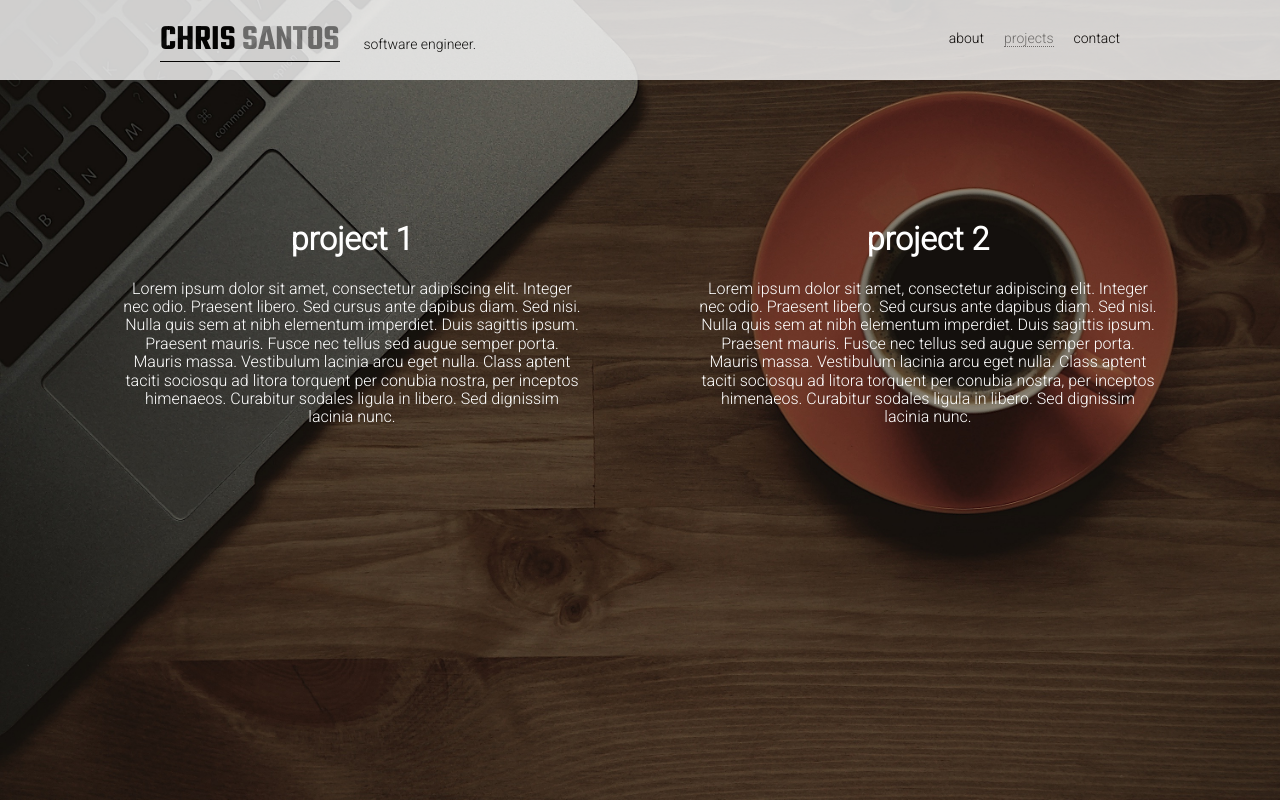
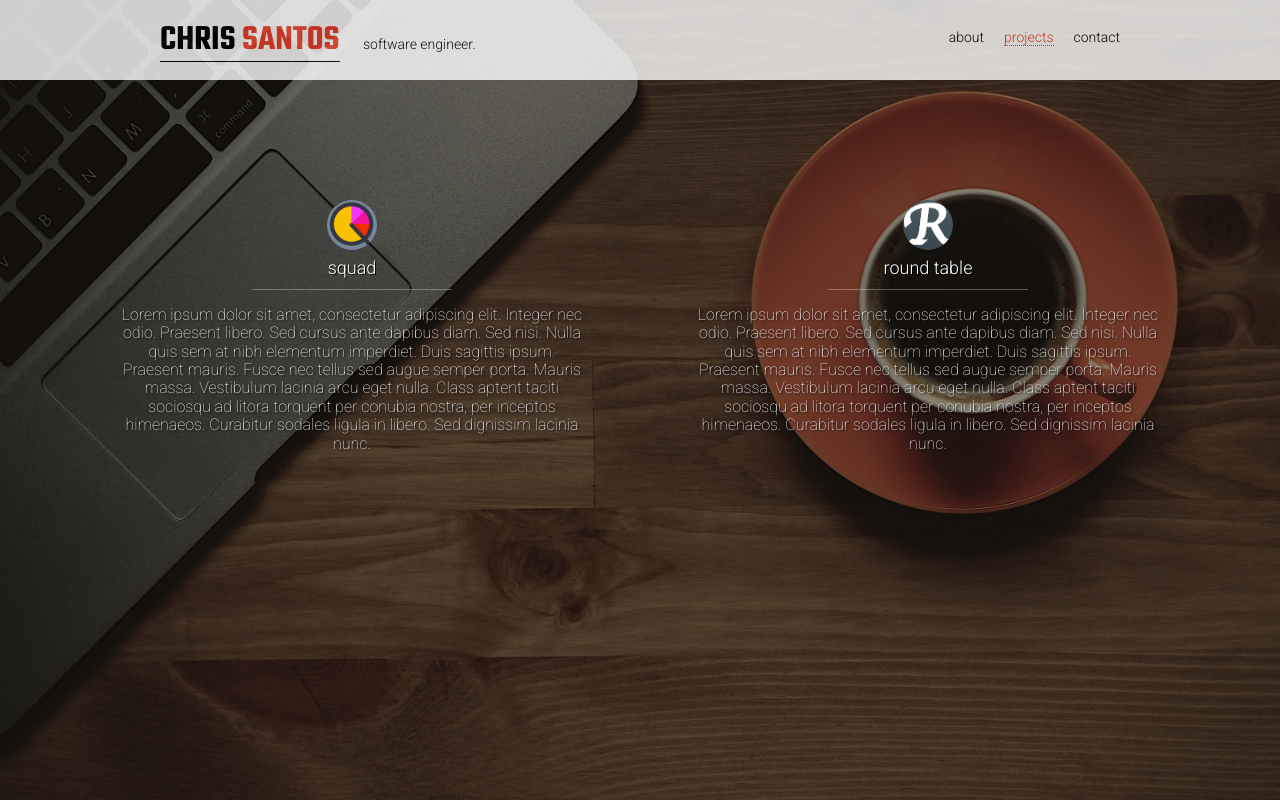
Before and after one commit to csan21/csan21.github.io, a plain HTML site: page index.html in a window 1280 px wide. Both pictures are taken after a click on the link "projects". Drawn offline with nearby package versions, Linux system fonts and the light colour scheme.

Commit message:
Add photo and project logos with styling

```diff
--- a/css/styles.css
+++ b/css/styles.css
@@ -6,12 +6,34 @@ html {
   background-size: cover;
 }
 
-body, p {
+body {
   font-family: 'Roboto', sans-serif;
-  font-size: 16px;
+  font-size: 14px;
+  font-weight: 300;
   margin: 0;
   padding: 0;
   width: 100%;
+}
+
+p {
+  font-family: 'Roboto', sans-serif;
+  font-size: 16px;
+  font-weight: 100;
+}
+
+h3 {
+  margin-top: 5px;
+  margin-bottom: 10px;
+  font-family: 'Roboto', sans-serif;
+  font-size: 18px;
+  font-weight: 300;
+  text-shadow: 1px 1px black;
+}
+
+h4 {
+  font-family: 'Roboto', sans-serif;
+  font-size: 16px;
+  font-weight: 300;
 }
 
 #navbar {
@@ -37,7 +59,7 @@ body, p {
 }
 
 #last-name {
-  color: grey;
+  color: #EF3F28;
 }
 
 #role {
@@ -69,12 +91,12 @@ a {
 }
 
 a.active {
-  color: grey;
-  border-bottom: 1px dotted grey;
+  color: #EF3F28;
+  border-bottom: 1px dotted #EF3F28;
 }
 
 a:hover {
-  color: grey;
+  color: #EF3F28;
 }
 
 #main {
@@ -83,6 +105,33 @@ a:hover {
   margin: 0 auto;
   padding-top: 200px;
   color: white;
+}
+
+.about-me {
+  display: flex;
+  align-items: center;
+  justify-content: center;
+}
+
+#photo {
+  border-radius: 50%;
+  width: 100px;
+  height: 100px;
+  margin-right: 20px;
+}
+
+#project {
+  border-radius: 50%;
+  width: 50px;
+  height: 50px;
+}
+
+.bio {
+  margin-top: 10%;
+}
+
+.project-info {
+  text-shadow: 1px 1px 2px black;
 }
 
 .container {
@@ -113,5 +162,13 @@ a:hover {
 }
 
 .fa-google {
-  margin-left: 40px
+  margin-left: 40px;
 }
+
+.line-break {
+  width: 200px;
+  border-bottom: 1px solid white;
+  margin-top: 10px;
+  opacity: 0.3;
+  margin: 0 auto;
+}
--- a/index.html
+++ b/index.html
@@ -5,7 +5,7 @@
     <link rel="stylesheet" type="text/css" href="css/styles.css">
     <link rel="stylesheet" type="text/css" href="css/normalize.css">
     <link href="https://fonts.googleapis.com/css?family=Teko:600" rel="stylesheet">
-    <link href="https://fonts.googleapis.com/css?family=Roboto:300" rel="stylesheet">
+    <link href="https://fonts.googleapis.com/css?family=Roboto:300,100" rel="stylesheet">
     <link rel="stylesheet" href="https://cdnjs.cloudflare.com/ajax/libs/font-awesome/4.7.0/css/font-awesome.min.css">
     <script src="https://ajax.googleapis.com/ajax/libs/jquery/3.2.1/jquery.min.js"></script>
     <script src="js/app.js"></script>
@@ -32,23 +32,30 @@
     <div id="main">
       <div class="container" id="about">
         <div class="content">
-          <h1>about</h1>
+          <div class="about-me">
+            <img id="photo" src="img/me.jpg">
+            <h4>tagline</h4>
+          </div>
 
-          <p>Lorem ipsum dolor sit amet, consectetur adipiscing elit. Integer nec odio. Praesent libero. Sed cursus ante dapibus diam. Sed nisi. Nulla quis sem at nibh elementum imperdiet. Duis sagittis ipsum. Praesent mauris. Fusce nec tellus sed augue semper porta. Mauris massa. Vestibulum lacinia arcu eget nulla. Class aptent taciti sociosqu ad litora torquent per conubia nostra, per inceptos himenaeos. Curabitur sodales ligula in libero. Sed dignissim lacinia nunc.</p>
+          <p class="bio">Lorem ipsum dolor sit amet, consectetur adipiscing elit. Integer nec odio. Praesent libero. Sed cursus ante dapibus diam. Sed nisi. Nulla quis sem at nibh elementum imperdiet. Duis sagittis ipsum. Praesent mauris. Fusce nec tellus sed augue semper porta. Mauris massa. Vestibulum lacinia arcu eget nulla. Class aptent taciti sociosqu ad litora torquent per conubia nostra, per inceptos himenaeos. Curabitur sodales ligula in libero. Sed dignissim lacinia nunc.</p>
         </div>
       </div>
 
       <div class="container" id="projects">
         <div class="content">
-          <h1>project 1</h1>
+          <img id="project" src="img/sq.png">
+          <h3>squad</h3>
+          <div class="line-break"></div>
 
-          <p>Lorem ipsum dolor sit amet, consectetur adipiscing elit. Integer nec odio. Praesent libero. Sed cursus ante dapibus diam. Sed nisi. Nulla quis sem at nibh elementum imperdiet. Duis sagittis ipsum. Praesent mauris. Fusce nec tellus sed augue semper porta. Mauris massa. Vestibulum lacinia arcu eget nulla. Class aptent taciti sociosqu ad litora torquent per conubia nostra, per inceptos himenaeos. Curabitur sodales ligula in libero. Sed dignissim lacinia nunc.</p>
+          <p class="project-info">Lorem ipsum dolor sit amet, consectetur adipiscing elit. Integer nec odio. Praesent libero. Sed cursus ante dapibus diam. Sed nisi. Nulla quis sem at nibh elementum imperdiet. Duis sagittis ipsum. Praesent mauris. Fusce nec tellus sed augue semper porta. Mauris massa. Vestibulum lacinia arcu eget nulla. Class aptent taciti sociosqu ad litora torquent per conubia nostra, per inceptos himenaeos. Curabitur sodales ligula in libero. Sed dignissim lacinia nunc.</p>
         </div>
 
         <div class="content">
-          <h1>project 2</h1>
+          <img id="project" src="img/rt.png">
+          <h3>round table</h3>
+          <div class="line-break"></div>
 
-          <p>Lorem ipsum dolor sit amet, consectetur adipiscing elit. Integer nec odio. Praesent libero. Sed cursus ante dapibus diam. Sed nisi. Nulla quis sem at nibh elementum imperdiet. Duis sagittis ipsum. Praesent mauris. Fusce nec tellus sed augue semper porta. Mauris massa. Vestibulum lacinia arcu eget nulla. Class aptent taciti sociosqu ad litora torquent per conubia nostra, per inceptos himenaeos. Curabitur sodales ligula in libero. Sed dignissim lacinia nunc.</p>
+          <p class="project-info">Lorem ipsum dolor sit amet, consectetur adipiscing elit. Integer nec odio. Praesent libero. Sed cursus ante dapibus diam. Sed nisi. Nulla quis sem at nibh elementum imperdiet. Duis sagittis ipsum. Praesent mauris. Fusce nec tellus sed augue semper porta. Mauris massa. Vestibulum lacinia arcu eget nulla. Class aptent taciti sociosqu ad litora torquent per conubia nostra, per inceptos himenaeos. Curabitur sodales ligula in libero. Sed dignissim lacinia nunc.</p>
         </div>
       </div>
 
```
Also changed, not shown: img/me.jpg (added), img/rt.png (added), img/sq.png (added).
